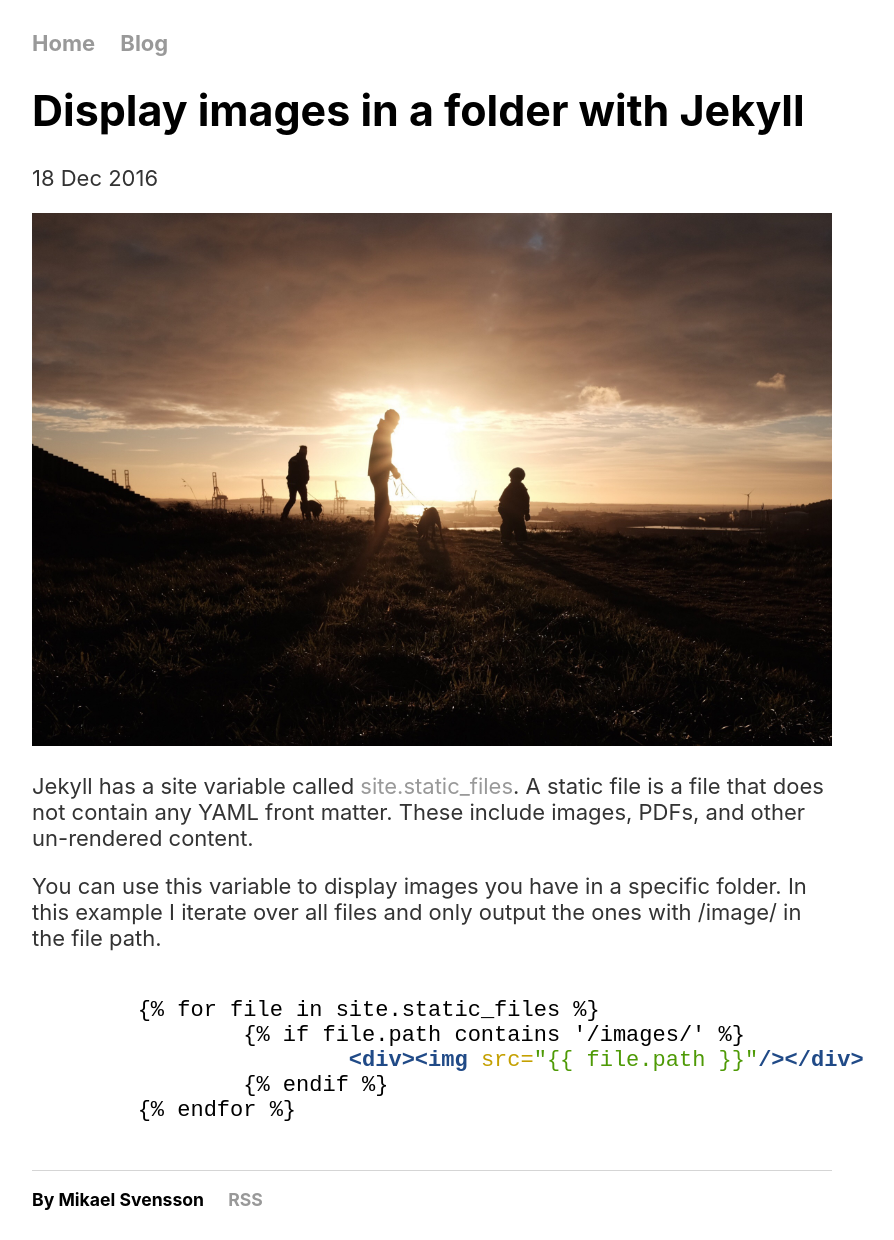
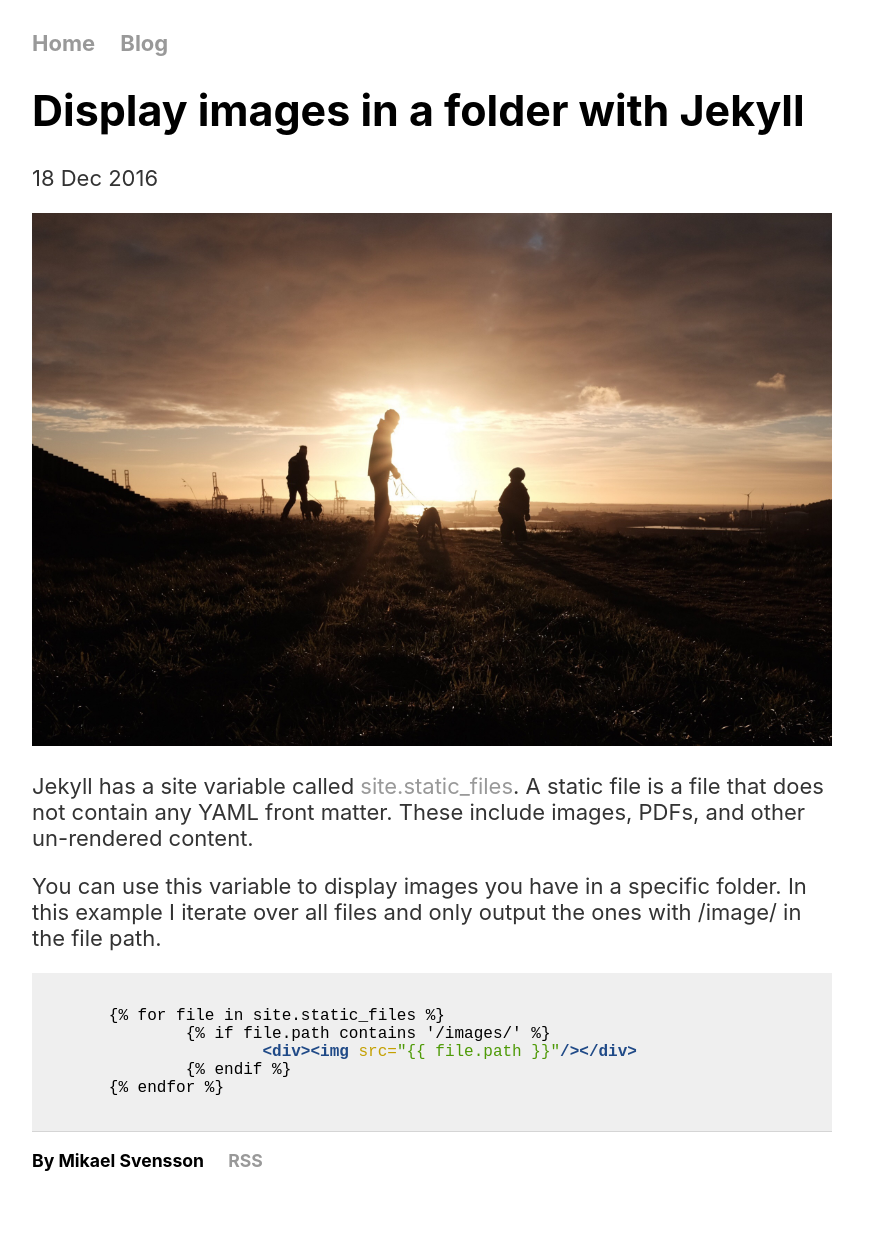
Before and after one commit to mikaelsjovind/mikeysvensson.github.io, a Jekyll site: the page built from _posts/2016-12-18-display-images-in-a-folder-with-jekyll.md, in a window 1280 px wide. Shown: the whole page, without its empty margins (208-1102 px from the left). Built offline with Jekyll 4.4.1, drawn with Linux system fonts in a browser that asks for light colours; our own code applies the rules of GitHub Pages for plain Markdown files; after the commit the page ends 1201 px from its top, so only the background shows below that.

Commit message:
Highlighter css box

```diff
--- a/css/main.css
+++ b/css/main.css
@@ -97,6 +97,13 @@ img {
 	}
 }
 
+.highlighter-rouge {
+	overflow:scroll;
+	background-color:#efefef;
+	width:100%;
+	font-size:16px;
+}
+
 .highlight .hll { background-color: #ffffcc }
 .highlight .c { color: #8f5902; font-style: italic } /* Comment */
 .highlight .err { color: #a40000; border: 1px solid #ef2929 } /* Error */
```
